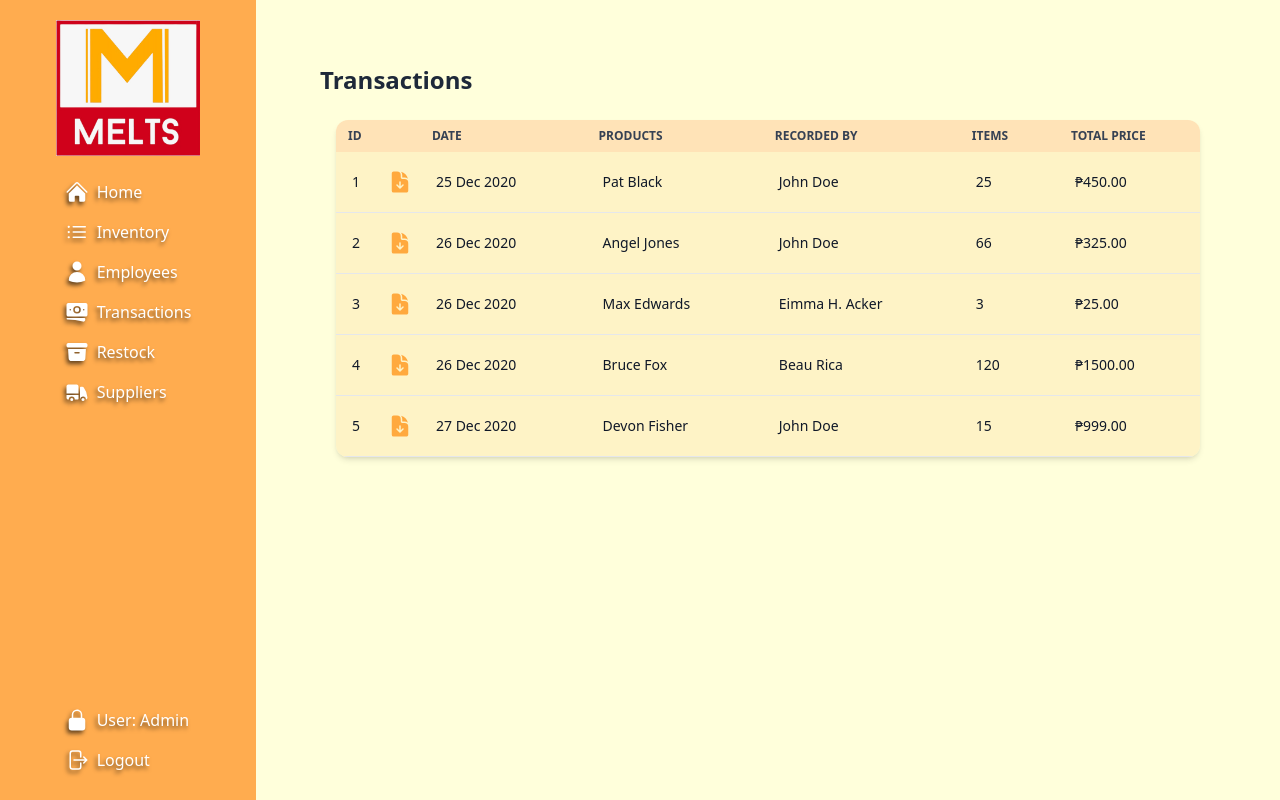
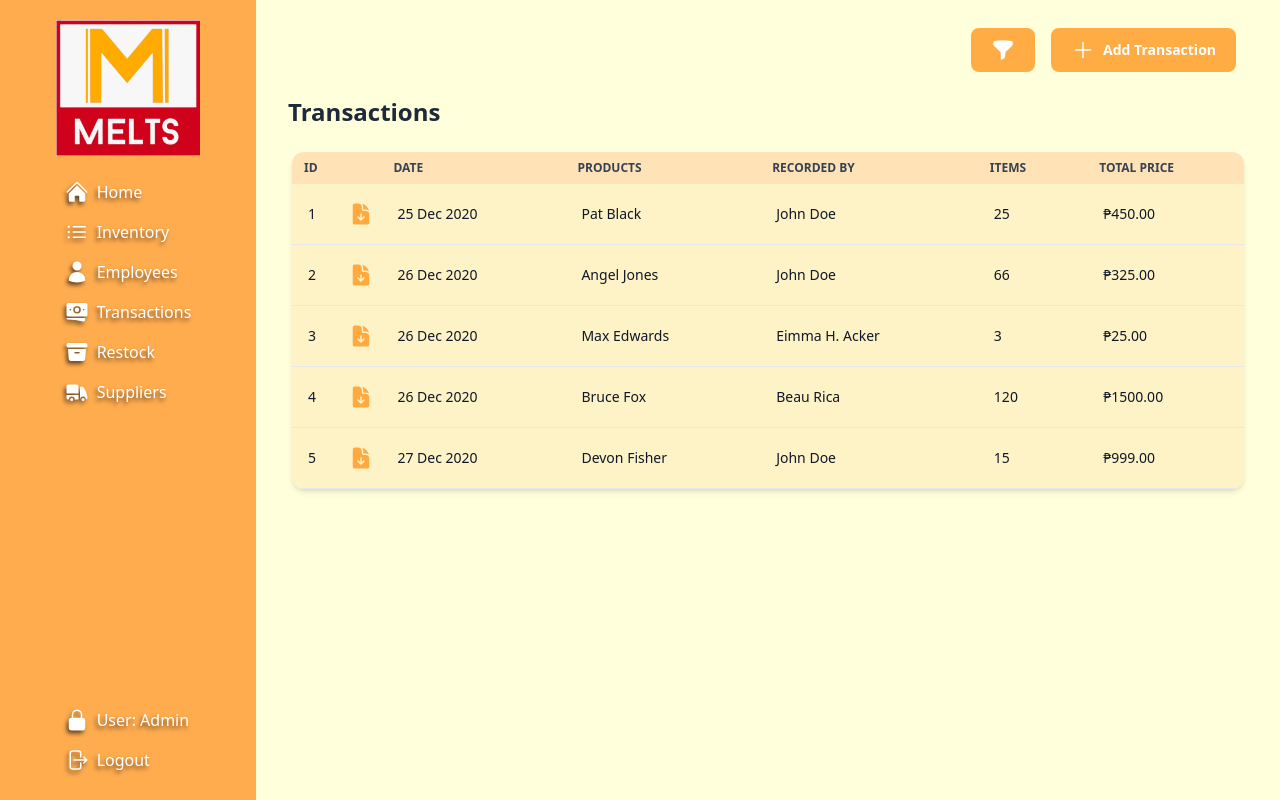
Before and after one commit to rcSabucido/melts-inventory, a React (Vite) app: page /transaction in a window 1280 px wide. Built offline with nearby package versions, Linux system fonts and the light colour scheme.

Commit message:
#30 Modify styling of main Transaction page for uniformity with other pages

```diff
--- a/src/pages/Transaction.jsx
+++ b/src/pages/Transaction.jsx
@@ -52,10 +52,18 @@ const TransactionPage = () => {
     <>
       <div className="flex">
         <Sidebar />
-        <main className="p-15 bg-[#ffffdb] w-full">
-          <div></div>
+        <main className="flex-col p-4 bg-[#ffffdb] w-full">
+          <div className='flex justify-end mx-5 my-3 gap-2'>
+            <Button>
+              <FunnelIcon className="h-6 w-6" />
+            </Button>
+            <Button>
+              <PlusIcon className="h-6 w-6" />
+              Add Transaction
+            </Button>
+          </div>
           <div className="p-1 text-2xl font-bold text-gray-800">
-            <p>Transactions</p>
+            <p className='ml-3'>Transactions</p>
           </div>
           <Transactiontable columns={columns} data={tableData} className="shadow-md"/>
         </main>
```
